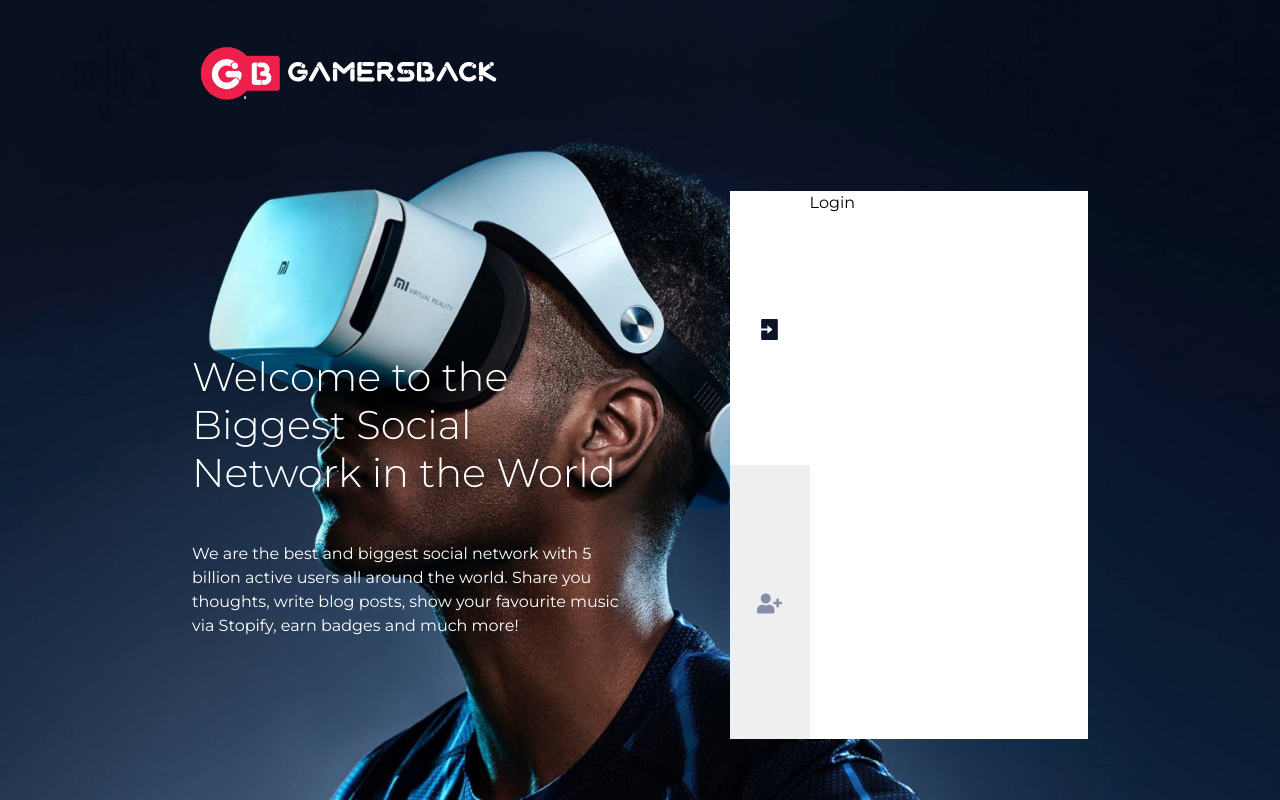
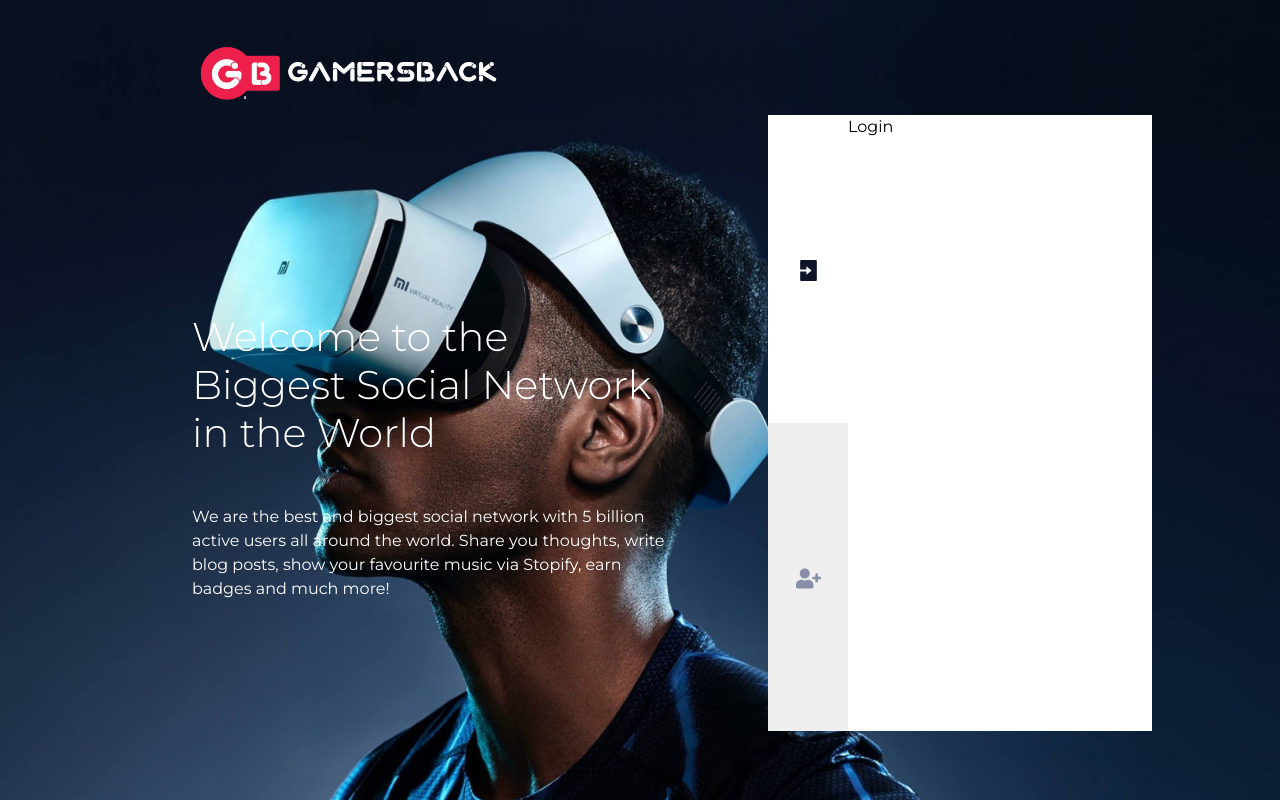
Before and after one commit to neelraval13/GB-Frontend, a React (Create React App) app: page / in a window 1280 px wide. Built offline with nearby package versions, Linux system fonts and the light colour scheme.

Commit message:
Update Login Page

```diff
--- a/src/components/Login/Login.css
+++ b/src/components/Login/Login.css
@@ -11,8 +11,8 @@
 }
 
 .login-inner-wrapper {
-  margin: 3% 15% 0 15%;
-  width: 70%;
+  margin: 3% 10% 0 15%;
+  width: 75%;
 }
 
 .login-inner-wrapper .brand-logo {
@@ -20,11 +20,11 @@
 }
 
 .login-inner-wrapper .logo-wrapper {
-  height: 20%;
+  height: 10%;
 }
 
 .login-main {
-  height: 80%;
+  height: 90%;
   display: -webkit-box;
   display: -ms-flexbox;
   display: flex;
--- a/src/components/Login/Login.scss
+++ b/src/components/Login/Login.scss
@@ -10,18 +10,18 @@
 	}
 
 	&-inner-wrapper {
-		margin: 3% 15% 0 15%;
-		width: 100% - 30%;
+		margin: 3% 10% 0 15%;
+		width: 100% - 25%;
 		.brand-logo {
 			max-width: 350px;
 		}
 		.logo-wrapper {
-			height: 20%;
+			height: 10%;
 		}
 	}
 
 	&-main {
-		height: 80%;
+		height: 90%;
 		display: flex;
 		justify-content: space-between;
 		align-items: center;
```
